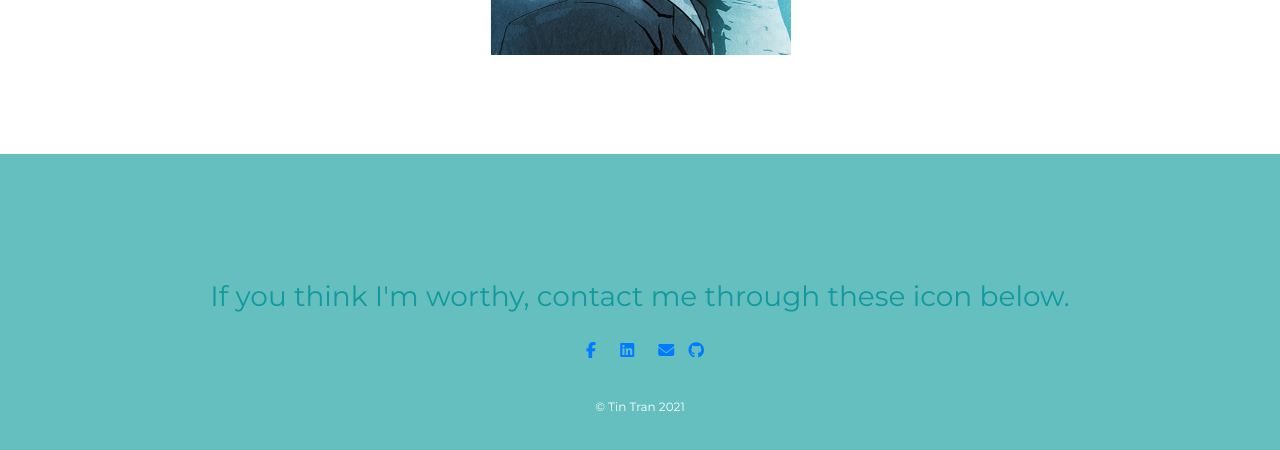
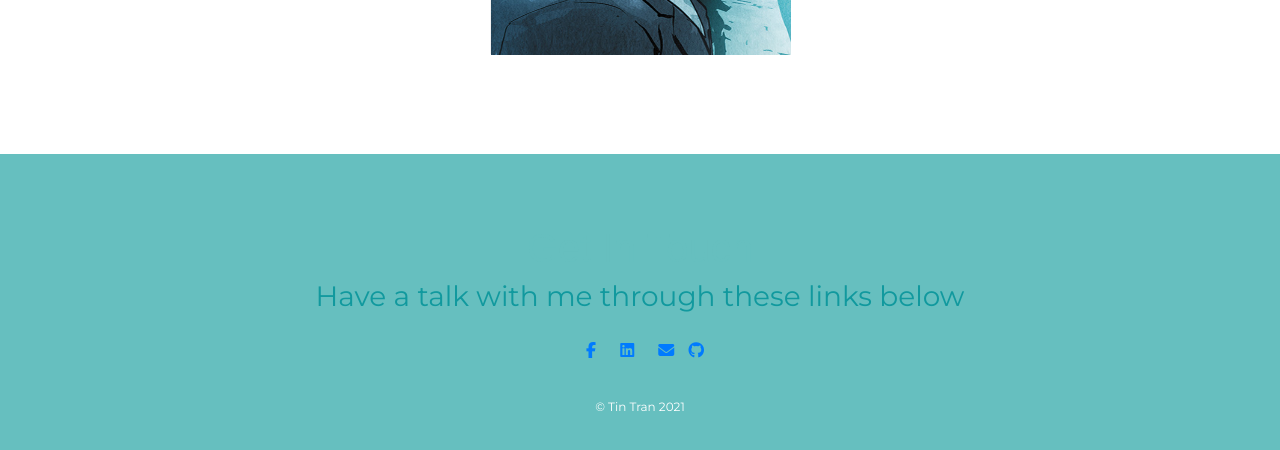
Before and after one commit to capedcrusader743/Portfolio, a plain HTML site: page index.html in a window 1280 px wide. Shown: the part 2037-2487 px from the top of the page. Drawn offline with nearby package versions, Linux system fonts and the light colour scheme.

Commit message:
Add files via upload

```diff
--- a/index.html
+++ b/index.html
@@ -153,7 +153,7 @@
       <!-- Footer -->
       <div class="contact-me">
         <h2>Get In Touch</h2>
-        <h3>If you think I'm worthy, contact me through these icon below.</h3>
+        <h3>Have a talk with me through these links below</h3>
       </div>
       <footer class="white-section" id="footer">
         <div class="container-fluid">
```
